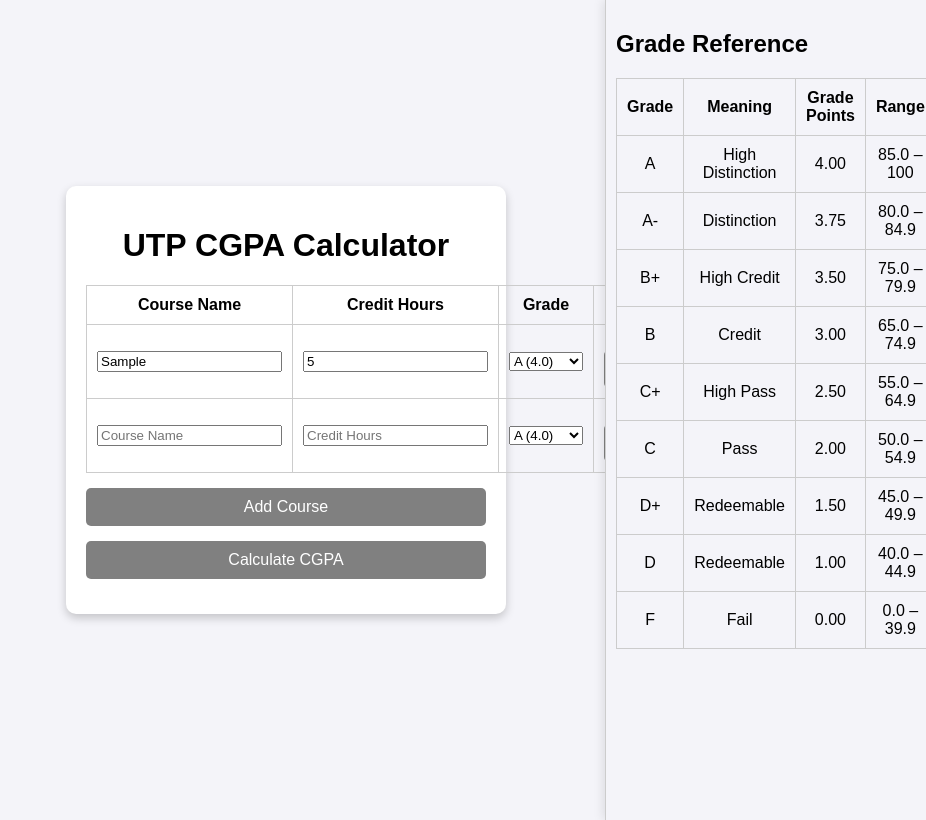
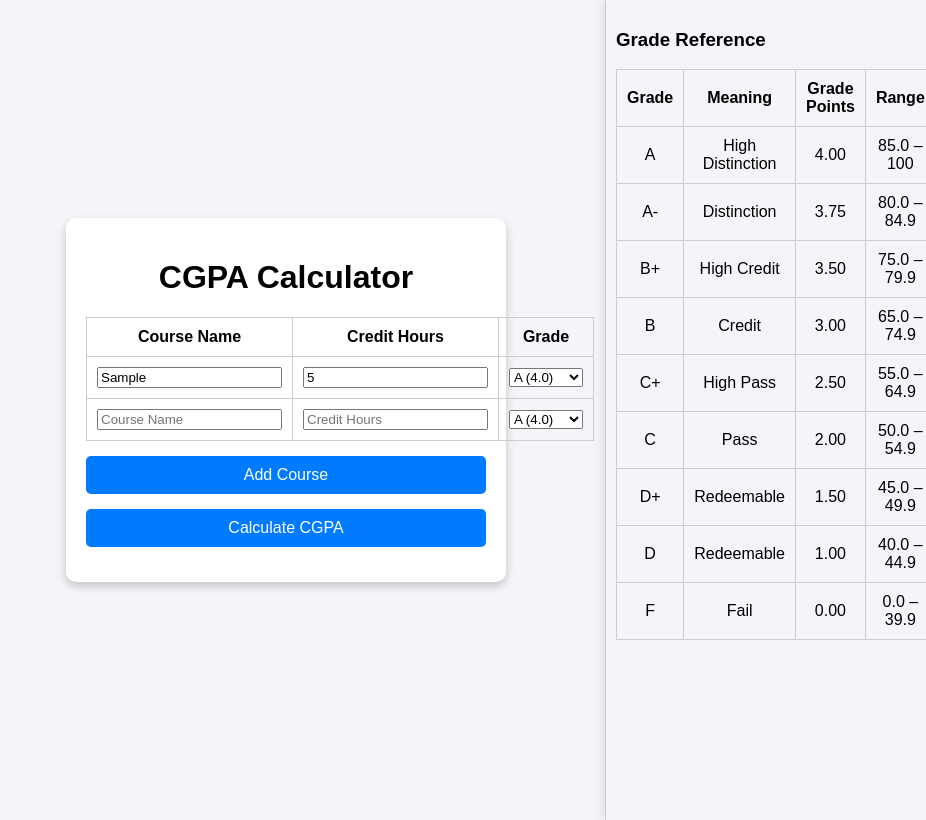
Before and after one commit to eyequeue264/UTP-CGPA-Calculator, a plain HTML site: page index.html in a window 1280 px wide. Both pictures are taken after typing "Sample", "5" into the empty fields and a click on the button "Add Course". Shown: the whole page, without its empty margins (354-1280 px from the left). Drawn offline with Linux system fonts and the light colour scheme.

Commit message:
Add files via upload

```diff
--- a/index.html
+++ b/index.html
@@ -3,18 +3,17 @@
 <head>
     <meta charset="UTF-8">
     <meta name="viewport" content="width=device-width, initial-scale=1.0">
-    <title>UTP CGPA Calculator</title>
+    <title>CGPA Calculator</title>
     <link rel="stylesheet" href="styles.css">
 </head>
 <body>
     <div class="container">
-        <h1>UTP CGPA Calculator</h1>
+        <h1>CGPA Calculator</h1>
         <table id="courses">
             <tr>
                 <th>Course Name</th>
                 <th>Credit Hours</th>
                 <th>Grade</th>
-                <th>Actions</th>
             </tr>
             <tr>
                 <td><input type="text" placeholder="Course Name"></td>
@@ -32,7 +31,6 @@
                         <option value="0.0">F (0.0)</option>
                     </select>
                 </td>
-                <td><button class="remove-btn" onclick="removeRow(this)">Remove</button></td>
             </tr>
         </table>
         <button onclick="addRow()">Add Course</button>
@@ -41,14 +39,9 @@
     </div>
 
     <div class="sidebar">
-        <h2>Grade Reference</h2>
+        <h3>Grade Reference</h3>
         <table>
-            <tr>
-                <th>Grade</th>
-                <th>Meaning</th>
-                <th>Grade Points</th>
-                <th>Range</th>
-            </tr>
+            <tr><th>Grade</th><th>Meaning</th><th>Grade Points</th><th>Range</th></tr>
             <tr><td>A</td><td>High Distinction</td><td>4.00</td><td>85.0 – 100</td></tr>
             <tr><td>A-</td><td>Distinction</td><td>3.75</td><td>80.0 – 84.9</td></tr>
             <tr><td>B+</td><td>High Credit</td><td>3.50</td><td>75.0 – 79.9</td></tr>
--- a/script.js
+++ b/script.js
@@ -2,10 +2,13 @@ function addRow() {
     const table = document.getElementById("courses");
     const newRow = table.insertRow();
 
-    newRow.innerHTML = `
-        <td><input type="text" placeholder="Course Name"></td>
-        <td><input type="number" placeholder="Credit Hours"></td>
-        <td>
+    const courseCell = newRow.insertCell(0);
+    const creditCell = newRow.insertCell(1);
+    const gradeCell = newRow.insertCell(2);
+
+    courseCell.innerHTML = '<input type="text" placeholder="Course Name">';
+    creditCell.innerHTML = '<input type="number" placeholder="Credit Hours">';
+    gradeCell.innerHTML = `
         <select>
             <option value="4.0">A (4.0)</option>
             <option value="3.75">A- (3.75)</option>
@@ -17,14 +20,7 @@ function addRow() {
             <option value="1.0">D (1.0)</option>
             <option value="0.0">F (0.0)</option>
         </select>
-        </td>
-        <td><button class="remove-btn" onclick="removeRow(this)">Remove</button></td>
     `;
-}
-
-function removeRow(button) {
-    const row = button.parentElement.parentElement;
-    row.remove();
 }
 
 function calculateCGPA() {
--- a/styles.css
+++ b/styles.css
@@ -42,7 +42,7 @@ button {
     width: 100%;
     padding: 10px;
     border: none;
-    background-color: #808080; /* Gray color */
+    background-color: #007bff; /* Blue color */
     color: white;
     font-size: 16px;
     border-radius: 5px;
@@ -50,7 +50,7 @@ button {
 }
 
 button:hover {
-    background-color: #565656; /* Darker gray on hover */
+    background-color: #0056b3; /* Darker blue on hover */
 }
 
 .result {
@@ -60,7 +60,7 @@ button:hover {
     color: #333;
 }
 
-/* Sidebar style for mobile view */
+/* Sidebar style */
 .sidebar {
     position: absolute;
     right: 0;
@@ -72,10 +72,9 @@ button:hover {
     height: 100%;
     overflow-y: auto;
     box-shadow: -2px 0px 10px rgba(0, 0, 0, 0.1);
-    display: block;
 }
 
-/* Make the sidebar content scrollable on small screens */
+/* Responsive styles for mobile and tablet devices */
 @media (max-width: 768px) {
     .sidebar {
         position: relative;
@@ -93,7 +92,6 @@ button:hover {
     }
 }
 
-/* For very small mobile screens */
 @media (max-width: 480px) {
     .container {
         padding: 10px; /* Reduce padding for very small screens */
```
Lines whose indentation alone changed are shown as unchanged.
